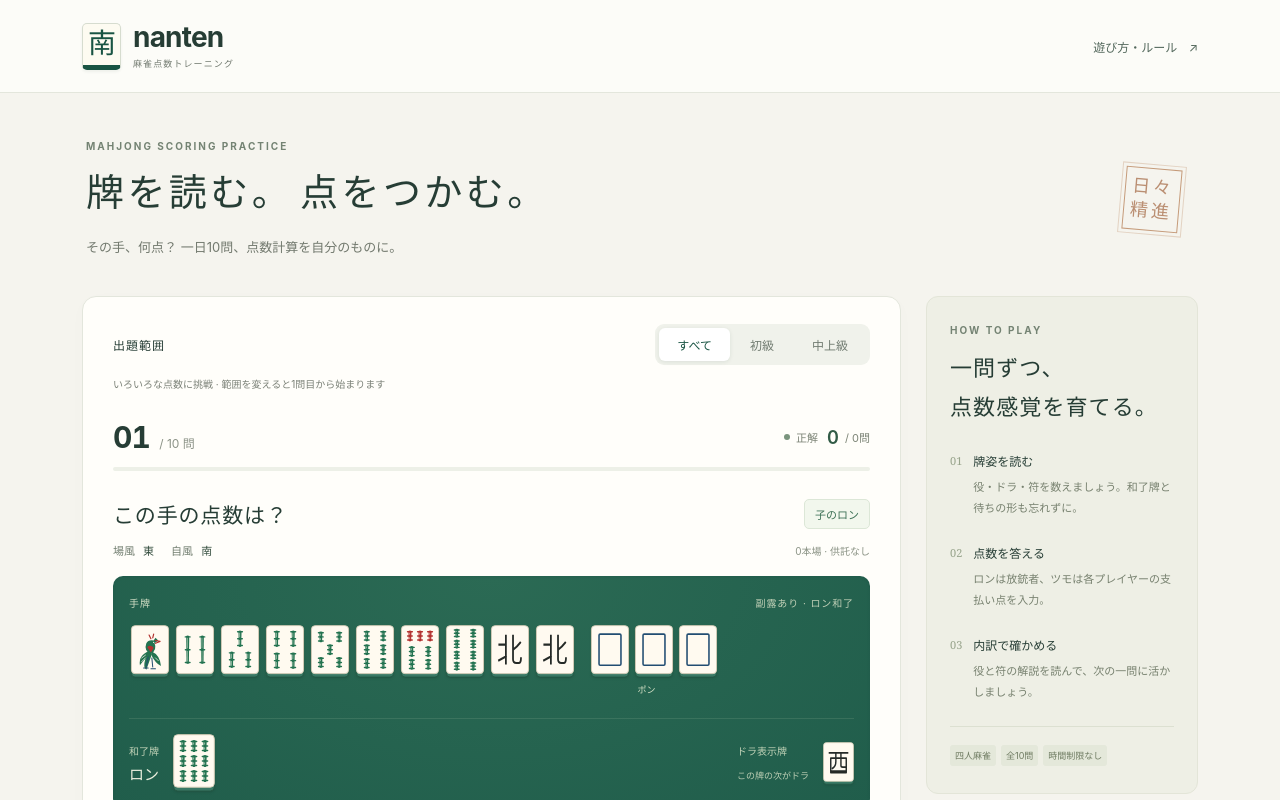
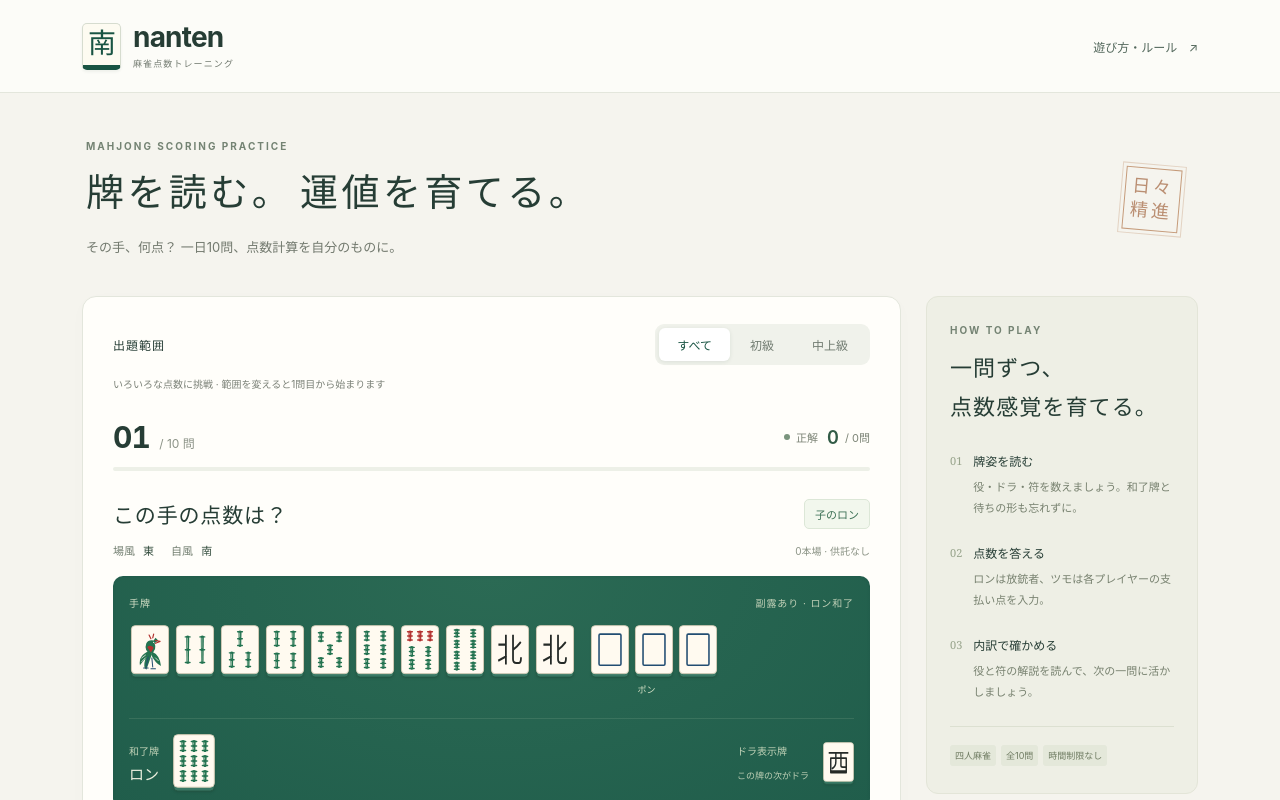
Before and after one commit to sakots/nanten, a React (Vite) app: page / in a window 1280 px wide. Shown: the top 800 px of the page. Built offline with nearby package versions, Linux system fonts and the light colour scheme.

Commit message:
fix: 運値

```diff
--- a/src/App.tsx
+++ b/src/App.tsx
@@ -245,7 +245,7 @@ export default function App() {
           <div>
             <p className="eyebrow">MAHJONG SCORING PRACTICE</p>
             <h1>
-              牌を読む。<span>点をつかむ。</span>
+              牌を読む。<span>運値を育てる。</span>
             </h1>
             <p className="intro-copy">
               その手、何点？ 一日10問、点数計算を自分のものに。
```
